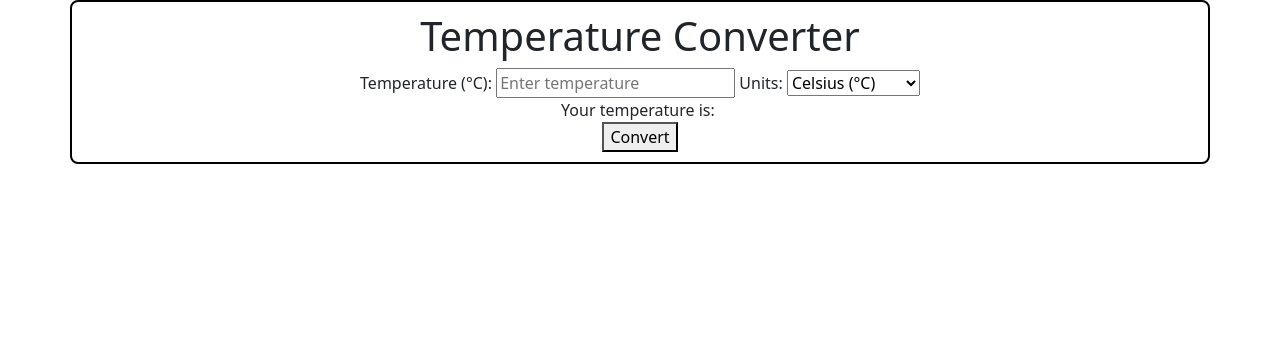
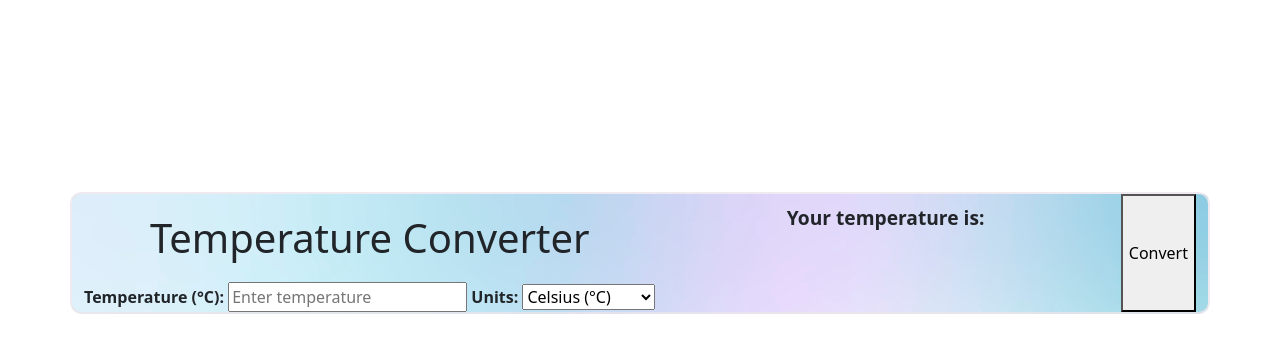
Before and after one commit to Natasha2702/oibsip_level1-task3, a plain HTML site: page index.html in a window 1280 px wide. Drawn offline with nearby package versions, Linux system fonts and the light colour scheme.

Commit message:
added basic styling

```diff
--- a/style.css
+++ b/style.css
@@ -1,8 +1,42 @@
-h1{margin: 1px;}
+body{width: 100%;
+height: 100%;
+display: flex;
+justify-content: center;
+}
 
-.container{text-align: center;
-max-width: fit-content;
-margin: 0 auto;
-padding: 10px;
-border-radius: 8px ;
-border: 2px solid black;}
+.container{min-width: 350px;
+margin: 15%;
+text-align: center;
+border: 2px solid rgba(235, 230, 236, 0.815);
+border-radius: 12px;
+display: flex;
+justify-content: center;
+background-image: url(/images/light.jpg);
+background-repeat: no-repeat;
+background-size:cover;
+}
+
+
+.converter-form h1{margin-top: 20px;
+    margin-bottom: 20px;
+font-weight: 500px;}
+
+.converter-form .units{margin-top: 20px;}
+
+
+
+.converter-form label{font-weight: 600;}
+
+
+.result{margin:10px auto;
+font-weight: bold;
+font-size: larger;}
+
+.btn{
+width: 200px;
+height: 40px;
+margin-bottom: 30px;
+border-radius: 15px;
+color: #000;
+background-color: rgb(135, 209, 209);
+}
```
